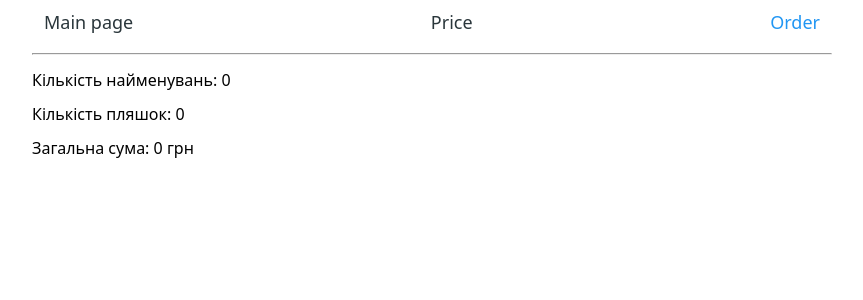
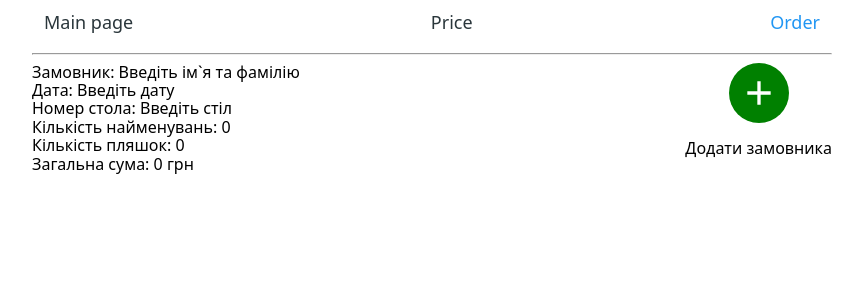
Before and after one commit to RomanPalna/findmybottle-app, a React (Create React App) app: page /order in a window 1280 px wide. Shown: the top 300 px of the page, without its empty margins (208-1071 px from the left). Built offline with nearby package versions, Linux system fonts and the light colour scheme; data requests are answered from the project's data file.

Commit message:
realize add customer to bottleList

```diff
--- /dev/null
+++ b/src/components/AddCustomer/AddCustomer.js
@@ -0,0 +1,92 @@
+import React, { useState } from 'react';
+import { TextField, Button } from '@mui/material';
+import './customer.css';
+
+export default function AddCustomer({ onSubmit }) {
+  const [name, setName] = useState('');
+  const [surname, setSurname] = useState('');
+  const [date, setDate] = useState('');
+  const [table, setTable] = useState('');
+
+  const handleChangeName = e => {
+    const { value } = e.currentTarget;
+    setName(value);
+  };
+
+  const handleChangeSurname = e => {
+    const { value } = e.currentTarget;
+    setSurname(value);
+  };
+
+  const handleChangeDate = e => {
+    const { value } = e.currentTarget;
+    setDate(value);
+  };
+
+  const handleChangeTable = e => {
+    const { value } = e.currentTarget;
+    setTable(value);
+  };
+
+  const handleSubmit = e => {
+    e.preventDefault();
+    onSubmit(name, surname, date, table);
+    setName('');
+    setSurname('');
+    setDate('');
+    setTable('');
+  };
+
+  return (
+    <form className="customer__form" onSubmit={handleSubmit}>
+      <label className="customer__input">
+        <TextField
+          autoComplete="off"
+          label="Ім'я"
+          required={true}
+          name="name"
+          type="text"
+          value={name}
+          onChange={handleChangeName}
+        ></TextField>
+      </label>
+
+      <label className="customer__input">
+        <TextField
+          autoComplete="off"
+          name="surname"
+          label="Фамілія"
+          required={true}
+          type="text"
+          value={surname}
+          onChange={handleChangeSurname}
+        ></TextField>
+      </label>
+
+      <label className="customer__input">
+        <TextField
+          autoComplete="off"
+          name="date"
+          required={true}
+          type="date"
+          value={date}
+          onChange={handleChangeDate}
+        ></TextField>
+      </label>
+
+      <label className="customer__input">
+        <TextField
+          autoComplete="off"
+          name="table"
+          label="Стіл"
+          required={true}
+          type="text"
+          value={table}
+          onChange={handleChangeTable}
+        ></TextField>
+      </label>
+
+      <Button type="submit">SUBMIT</Button>
+    </form>
+  );
+}
--- /dev/null
+++ b/src/components/AddCustomer/customer.css
@@ -0,0 +1,9 @@
+.customer__form {
+  display: flex;
+  flex-direction: column;
+  align-items: center;
+}
+
+.customer__input {
+  margin-bottom: 16px;
+}
--- /dev/null
+++ b/src/components/AddCustomer/index.js
@@ -0,0 +1 @@
+export { default } from './AddCustomer';
--- a/src/components/Alcohol/Alcohol.js
+++ b/src/components/Alcohol/Alcohol.js
@@ -17,8 +17,8 @@ export default function Alcohol({ items, addBottle, deleteBottle }) {
             DELETE
           </Button>
           <p className="Alcohol__discription">{name}</p>
-          <p>Litres: {liters}</p>
-          <p>Price: {price}</p>
+          <p>{liters} л.</p>
+          <p>{price} грн.</p>
           <AlcoholInput onSubmit={addBottle} bottleId={id} />
         </li>
       ))}
--- a/src/components/BottleList/BottleList.js
+++ b/src/components/BottleList/BottleList.js
@@ -1,8 +1,15 @@
-// import IconButton from '../IconButton';
+import { useState } from 'react';
+import IconButton from '../IconButton';
+import { ReactComponent as AddIcon } from '../../icons/addIcon.svg';
+import Modal from '../Modal';
 import Button from '@mui/material/Button';
+import AddCustomer from '../AddCustomer';
 import './bottleList.css';
 
 export default function BottleList({ items, onDelete }) {
+  const [toggleModal, setToggleModal] = useState(false);
+  const [customer, setCustomer] = useState({});
+
   const sumPrice = items.reduce((prev, { price }) => {
     return Number(prev) + Number(price);
   }, 0);
@@ -11,11 +18,50 @@ export default function BottleList({ items, onDelete }) {
   }, 0);
   const sum = sumPrice * sumQuantity;
 
+  const onToggleModal = () => {
+    setToggleModal(!toggleModal);
+  };
+
+  const onSubmitHendler = (name, surname, date, table) => {
+    const addCustomer = {
+      name,
+      surname,
+      date,
+      table,
+    };
+    setCustomer(addCustomer);
+  };
+  console.log();
+
   return (
     <div>
-      <p>Кількість найменувань: {items.length}</p>
-      <p>Кількість пляшок: {sumQuantity}</p>
-      <p>Загальна сума: {sum} грн</p>
+      <div className="bottleList__head">
+        <ul>
+          <li>
+            Замовник: {customer.name || 'Введіть ім`я та фамілію'}
+            {customer.surname}
+          </li>
+          <li>Дата: {customer.date || 'Введіть дату'} </li>
+          <li>Номер стола: {customer.table || 'Введіть стіл'} </li>
+          <li>Кількість найменувань: {items.length}</li>
+          <li>Кількість пляшок: {sumQuantity}</li>
+          <li>Загальна сума: {sum} грн</li>
+        </ul>
+        <div className="bottleList__add">
+          <p>Додати замовника</p>
+          <IconButton onClick={onToggleModal}>
+            <AddIcon width="40" heigth="40" fill="white" />
+          </IconButton>
+        </div>
+      </div>
+      {toggleModal && (
+        <Modal onClose={onToggleModal}>
+          <>
+            <AddCustomer onSubmit={onSubmitHendler} />
+            <IconButton onClick={onToggleModal}>Close</IconButton>
+          </>
+        </Modal>
+      )}
 
       <ul className="bottlelist">
         {items.map(item => (
--- a/src/components/BottleList/bottleList.css
+++ b/src/components/BottleList/bottleList.css
@@ -6,3 +6,15 @@
   display: flex;
   justify-content: space-between;
 }
+
+.bottleList__head {
+  display: flex;
+  justify-content: space-between;
+  align-items: center;
+}
+
+.bottleList__add {
+  display: flex;
+  flex-direction: column-reverse;
+  align-items: center;
+}
--- a/whisky.json
+++ b/whisky.json
@@ -27,6 +27,13 @@
       "liters": "0.7",
       "price": "250",
       "quantity": 0
+    },
+    {
+      "id": "OcmBZumfR",
+      "name": "Vodka Lvivska",
+      "liters": "0.5",
+      "price": "112",
+      "quantity": 0
     }
   ]
 }
```
Also changed, not shown: src/icons/deleteIcon.svg.
